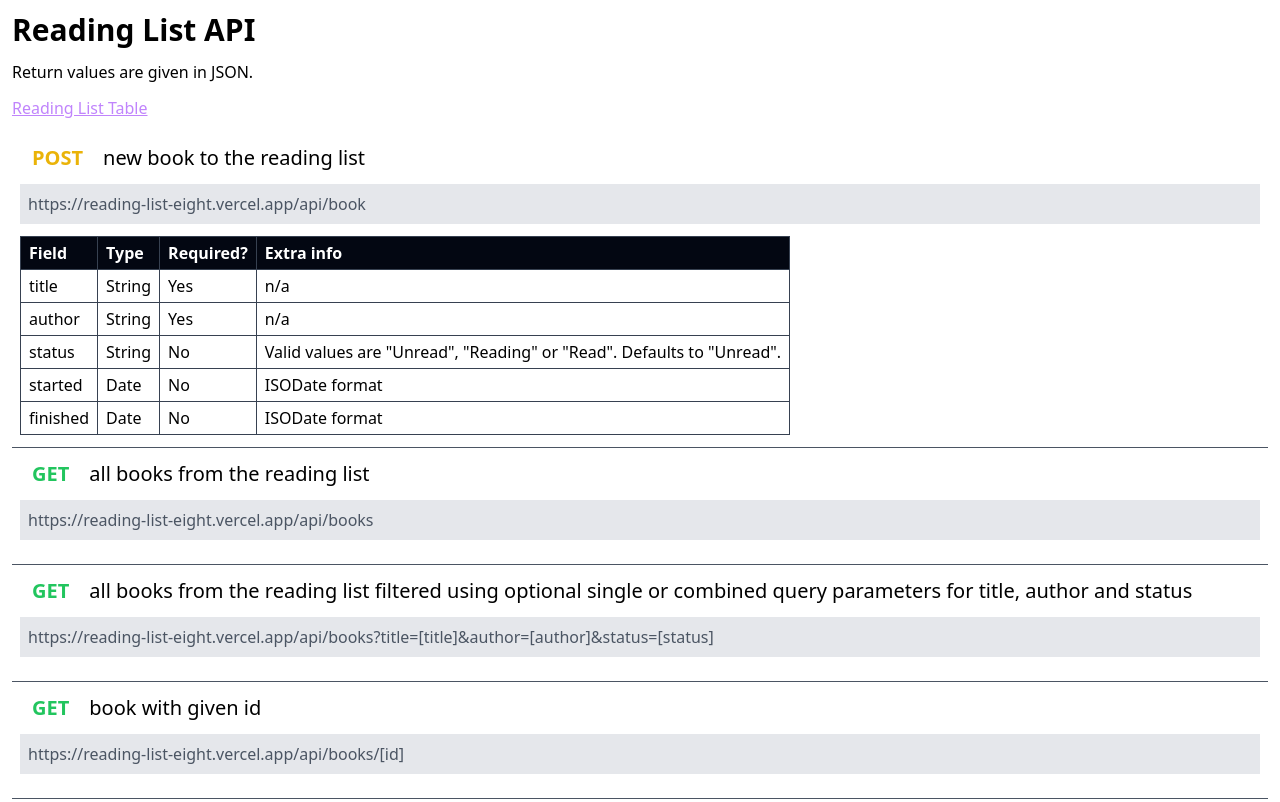
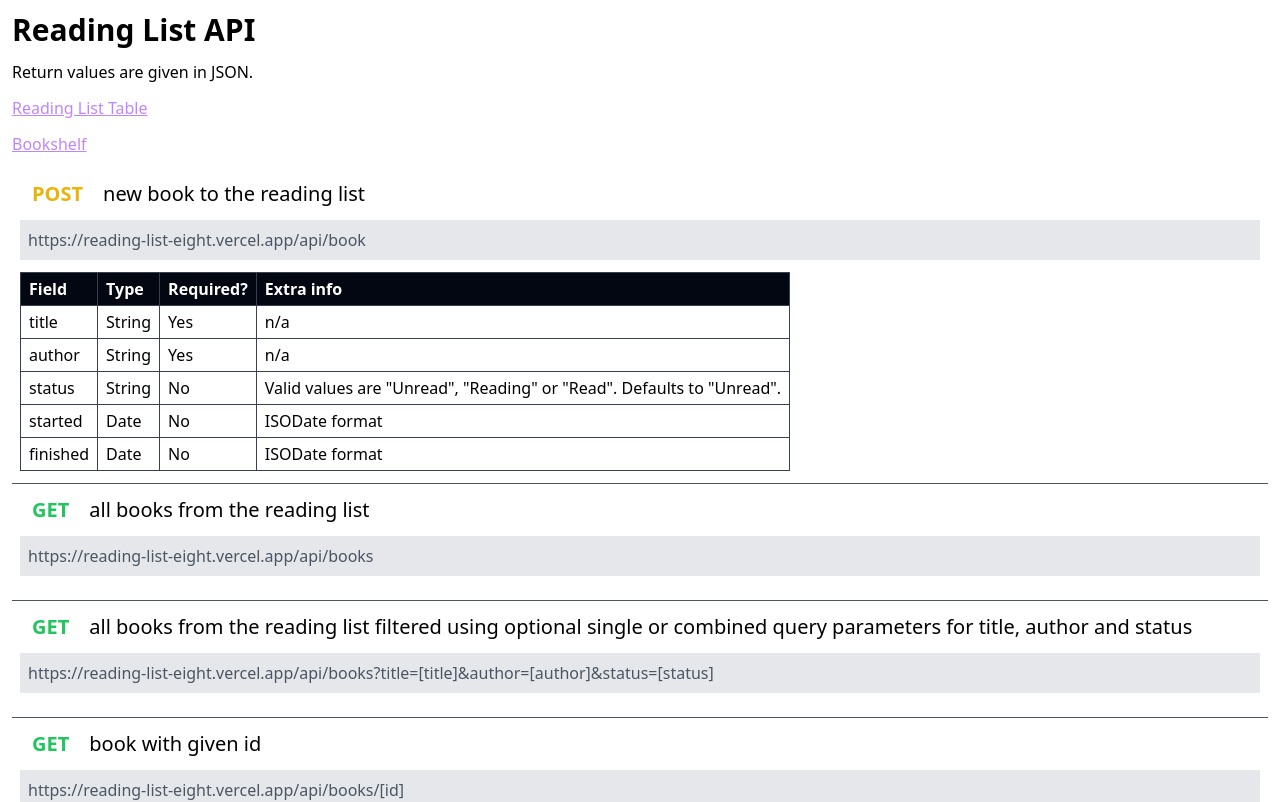
Before and after one commit to ib-rim/reading-list, a Next.js app: page /endpoints in a window 1280 px wide. Shown: the top 802 px of the page. Built offline with nearby package versions, Linux system fonts and the light colour scheme.

Commit message:
Add links to bookshelf page

```diff
--- a/src/pages/endpoints.js
+++ b/src/pages/endpoints.js
@@ -5,7 +5,8 @@ export default function Endpoints() {
         <main className="p-3">
             <h1 className="text-3xl font-bold">Reading List API</h1>
             <p className="py-3">Return values are given in JSON.</p>
-            <Link href="/" className="text-purple-400 underline block w-fit mb-3">Reading List Table</Link>
+            <Link href="/table" className="text-purple-400 underline block w-fit mb-3">Reading List Table</Link>
+            <Link href="/" className="text-purple-400 underline block w-fit my-3">Bookshelf</Link>
 
             <div className="divide-y divide-gray-600">
                 <div className="py-3">
--- a/src/pages/table.js
+++ b/src/pages/table.js
@@ -273,6 +273,7 @@ export default function Table() {
                 </table>
             }
             <Link href="/endpoints" className="text-purple-400 underline block w-fit my-3">API Endpoints</Link>
+            <Link href="/" className="text-purple-400 underline block w-fit my-3">Bookshelf</Link>
 
             {
                 errorMessages.map(message => {
```
